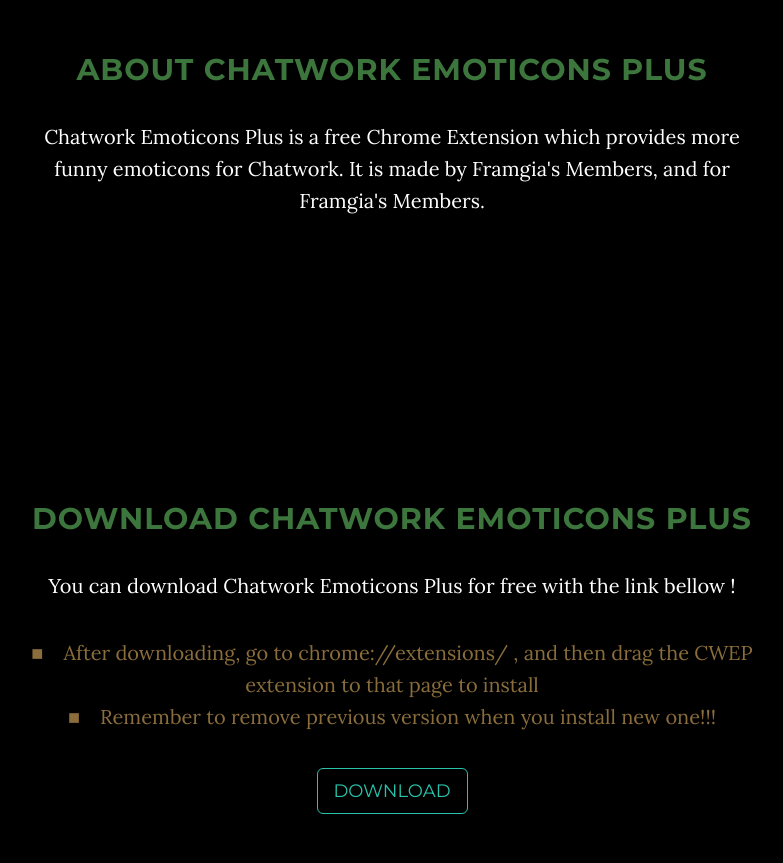
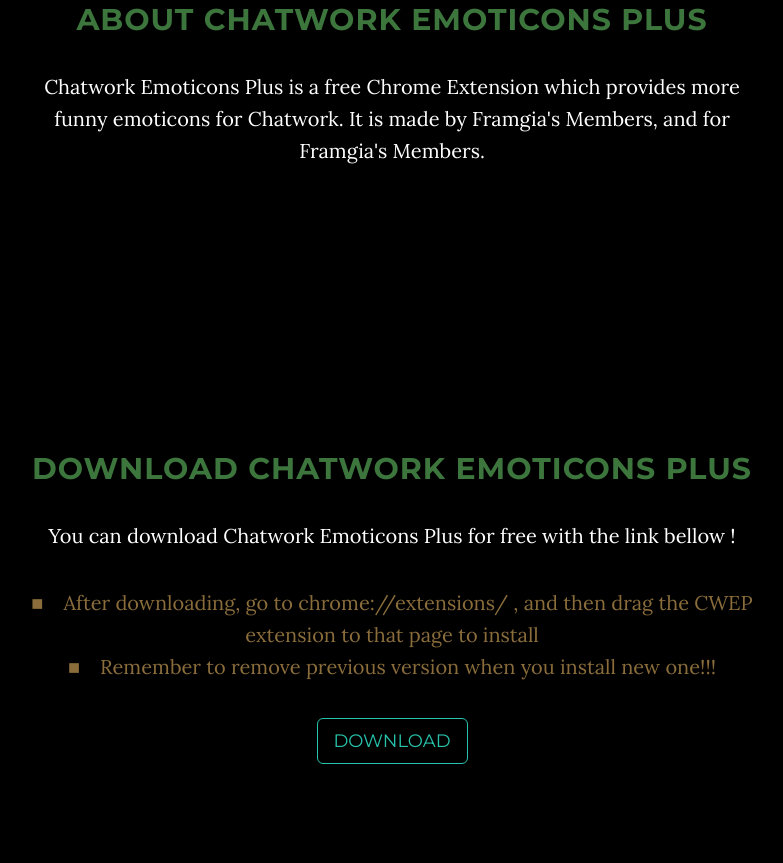
Before and after one commit to vigov5/cwep, a plain HTML site: page index.html in a window 1280 px wide. Shown: the part 997-1860 px from the top of the page, without its empty margins (248-1031 px from the left). Drawn offline with nearby package versions, Linux system fonts and the light colour scheme.

Commit message:
Edit css

```diff
--- a/css/cwep.css
+++ b/css/cwep.css
@@ -259,10 +259,11 @@
 
 @media(min-width:767px) {
     .content-section {
-        padding-top: 250px;
+        padding-top: 200px;
     }
 
     .download-section {
+        padding-top: 50px;
     }
 
     #map {
@@ -348,3 +349,8 @@
 #contact {
     padding-bottom: 100px;
 }
+
+
+#contact {
+    padding-bottom: 100px;
+}
```
